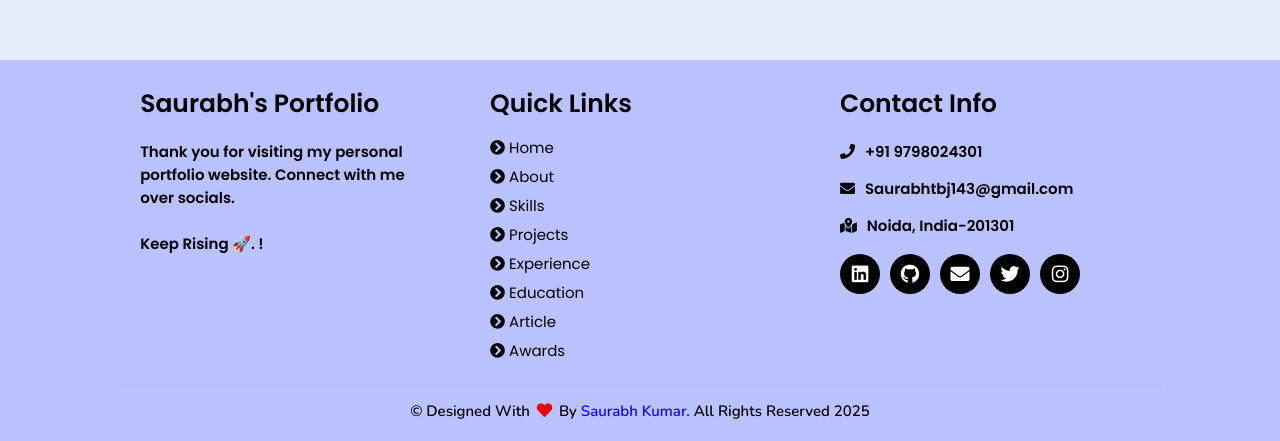
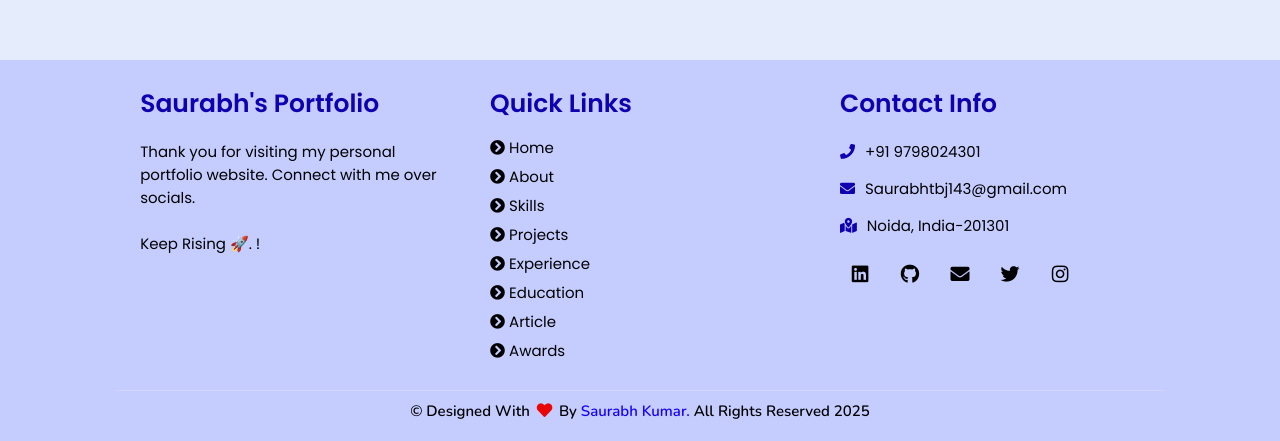
Before and after one commit to Saurabhtbj1201/My-Portfolio-Saurabh, a plain HTML site: page index.html in a window 1280 px wide. Shown: the part 7182-7623 px from the top of the page. Drawn offline with nearby package versions, Linux system fonts and the light colour scheme; files whose address does not match are found by name.

Commit message:
Update style.css

```diff
--- a/assets/css/style.css
+++ b/assets/css/style.css
@@ -2482,7 +2482,7 @@ form .button-area {
 .footer {
   min-height: auto;
   padding-top: 0;
-  background: #bac3ff;
+  background: #c5cdff;
 }
 .footer .box-container {
   display: flex;
@@ -2495,16 +2495,18 @@ form .button-area {
 }
 .footer .box-container .box h3 {
   font-size: 2.5rem;
-  color: #000000;
+  color: #0f00b0;
   padding-bottom: 1rem;
   font-weight: 600;
 }
 .footer .box-container .box p {
   font-size: 1.5rem;
-  font-weight: 550;
   color: #000000;
   padding: 0.7rem 0;
   text-transform: none;
+}
+.footer .box-container .box p i.fas {
+  color: #0f00b0;
 }
 .footer .box-container .box p i {
   padding-right: 1rem;
@@ -2534,8 +2536,8 @@ form .button-area {
   font-size: 1.9rem;
   margin-right: 1rem;
   transition: 0.2s;
-  background: rgb(0, 0, 0);
-  color: #ffffff;
+  background: transparent;
+  color: #000000;
   border: none;
 }
 .footer .box-container .box .share a:nth-child(1):hover {
@@ -2649,7 +2651,10 @@ form .button-area {
 .dark-mode .footer .box a {
   color: #ffffff;
 }
-.footer .box-container .box a:hover {
+.dark-mode .footer .box a:hover {
+  color: #ffffff;
+}
+.dark-mode .footer .box-container .box .share a {
   color: #ffffff;
 }
 .dark-mode .footer p i.fas {
```
